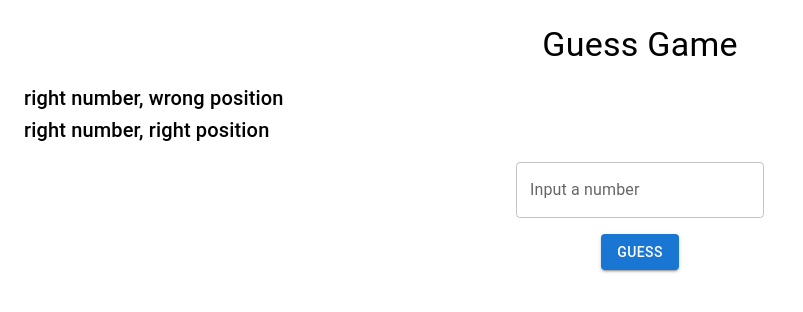
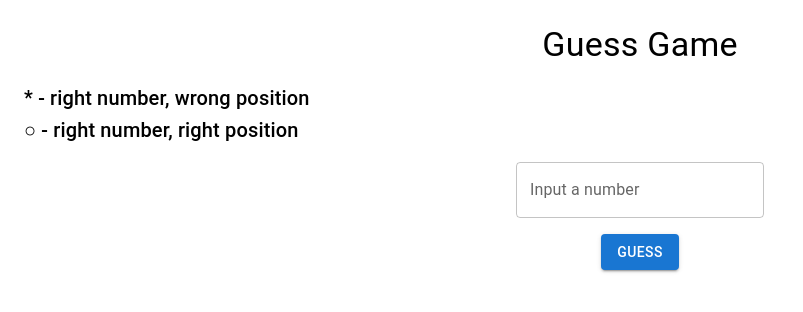
Before and after one commit to Vitalidev05/guess-game, a React (Create React App) app: page / in a window 1280 px wide. Shown: the top 312 px of the page, without its empty margins (0-803 px from the left). Built offline with nearby package versions, Linux system fonts and the light colour scheme.

Commit message:
feature: update legend

```diff
--- a/src/components/GuessGame/component.tsx
+++ b/src/components/GuessGame/component.tsx
@@ -14,8 +14,8 @@ export const GuessGame = memo(() => {
         <Box sx={{ p: 3 }}>
             <Title title="Guess Game" />
             <Legend
-                legend1="right number, wrong position"
-                legend2="right number, right position"
+                legend1="* - right number, wrong position"
+                legend2="○ - right number, right position"
             />
             <NumericInput />
             <DisplayResult />
```
